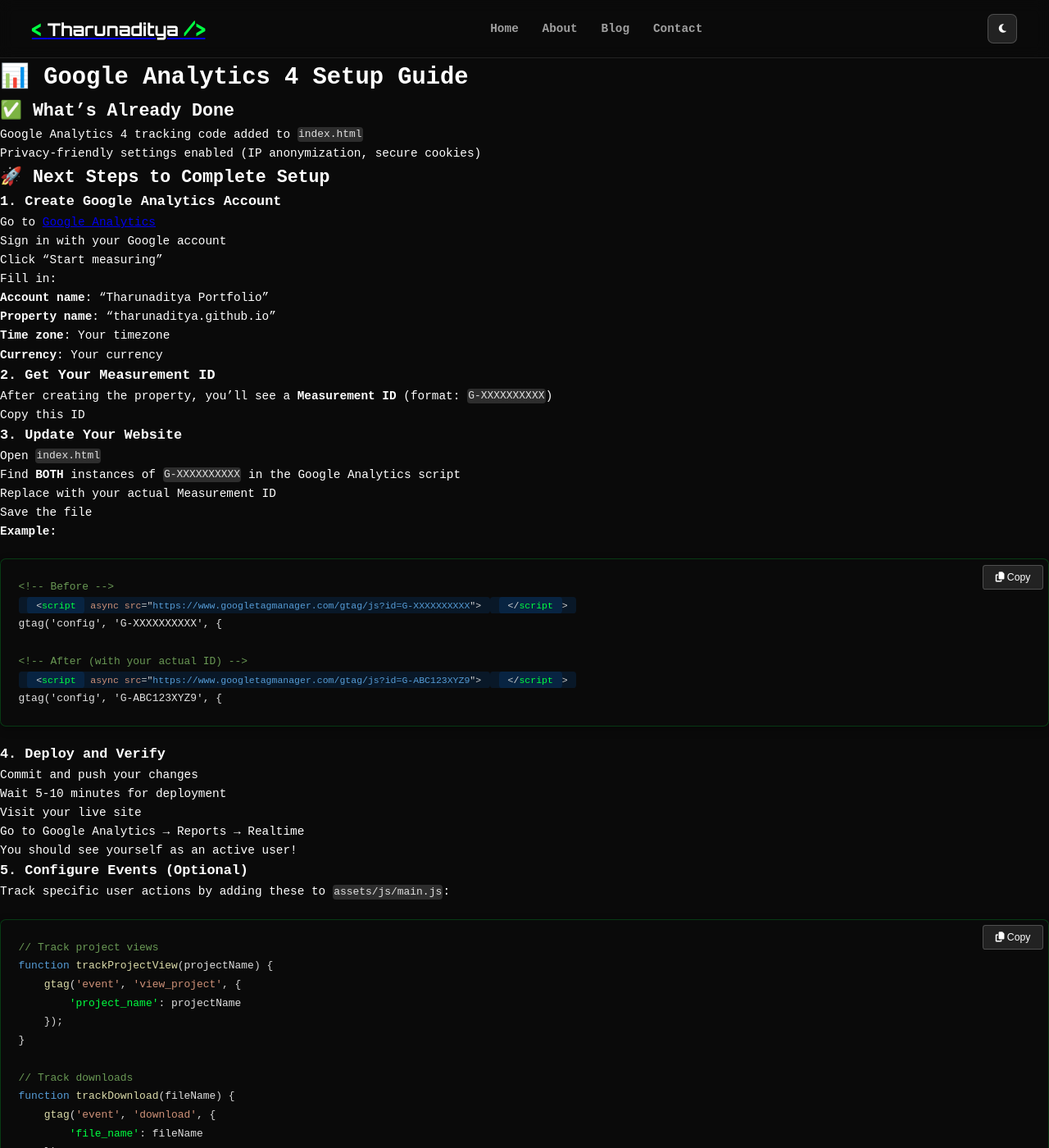
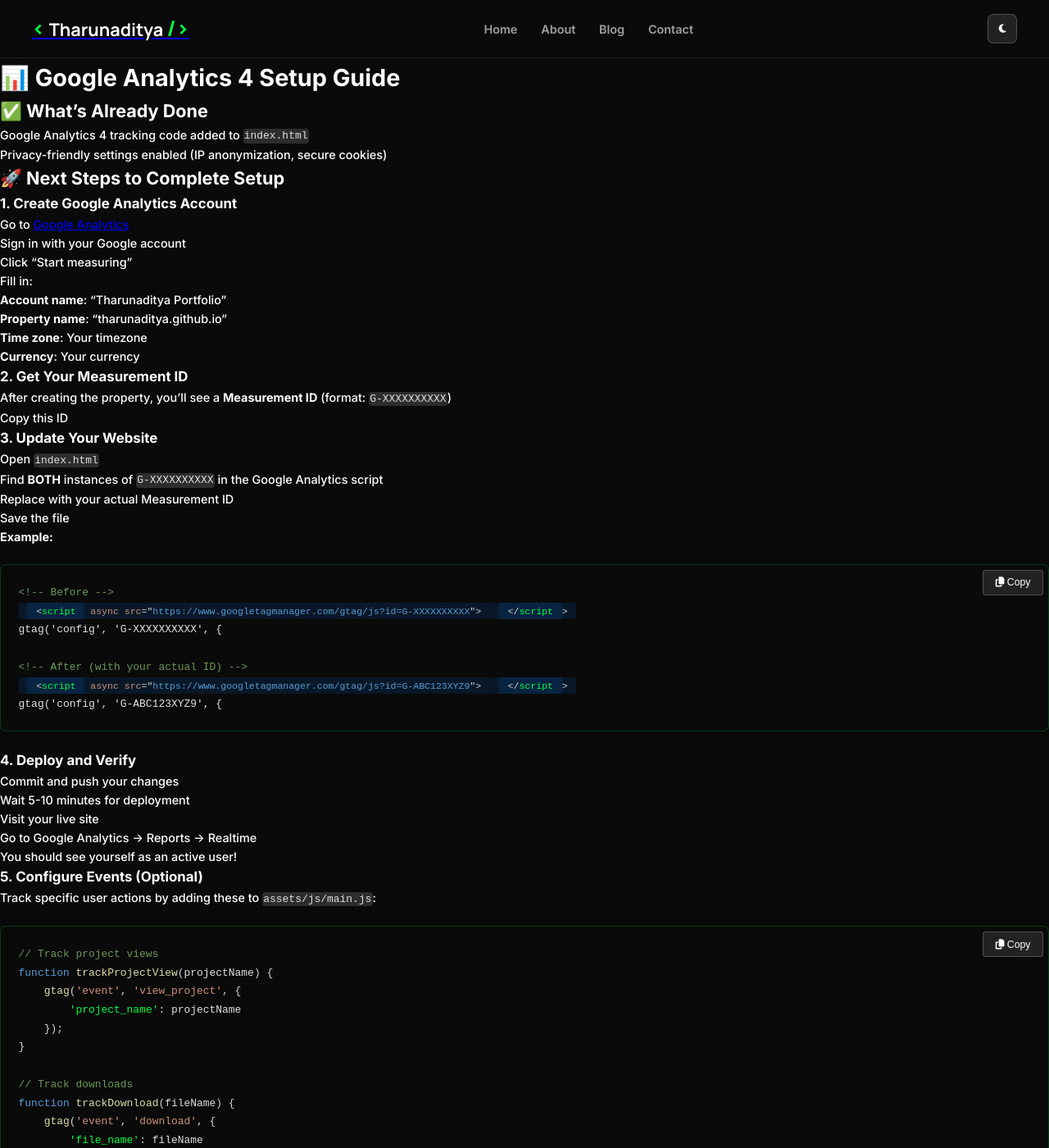
Before and after one commit to Tharunaditya/tharunaditya.github.io, a Jekyll site: the page built from ANALYTICS_SETUP.md, in a window 1280 px wide and 1400 px high. Shown: the whole window at 82% size. Built offline with Jekyll 4.4.1, drawn with Linux system fonts in a browser that asks for light colours; nearby versions of some CDN libraries; our own code applies the rules of GitHub Pages for plain Markdown files.

Commit message:
Update global fonts for readability

```diff
--- a/_layouts/default.html
+++ b/_layouts/default.html
@@ -68,7 +68,7 @@
     <!-- Fonts -->
     <link rel="preconnect" href="https://fonts.googleapis.com">
     <link rel="preconnect" href="https://fonts.gstatic.com" crossorigin>
-    <link href="https://fonts.googleapis.com/css2?family=Rajdhani:wght@300;400;500;600;700&family=Orbitron:wght@400;500;700;900&family=Inter:wght@300;400;500;600;700&display=swap" rel="stylesheet">
+    <link href="https://fonts.googleapis.com/css2?family=Inter:wght@300;400;500;600;700&family=Manrope:wght@400;500;600;700;800&family=JetBrains+Mono:wght@400;500;600&display=swap" rel="stylesheet">
 
     <!-- Font Awesome -->
     <link rel="stylesheet" href="https://cdnjs.cloudflare.com/ajax/libs/font-awesome/6.5.1/css/all.min.css">
--- a/assets/css/style.css
+++ b/assets/css/style.css
@@ -21,9 +21,9 @@
     --gradient-glass: linear-gradient(135deg, rgba(255,255,255,0.1) 0%, rgba(255,255,255,0.05) 100%);
 
     /* Typography */
-    --font-primary: 'Fira Code', 'Share Tech Mono', 'Courier New', monospace;
-    --font-heading: 'Orbitron', 'Share Tech Mono', monospace;
-    --font-code: 'Fira Code', 'Courier New', monospace;
+    --font-primary: 'Inter', 'Manrope', 'Segoe UI', system-ui, -apple-system, sans-serif;
+    --font-heading: 'Manrope', 'Inter', 'Segoe UI', system-ui, -apple-system, sans-serif;
+    --font-code: 'JetBrains Mono', 'Fira Code', 'Consolas', 'Courier New', monospace;
 
     /* Spacing */
     --spacing-xs: 0.5rem;
```
